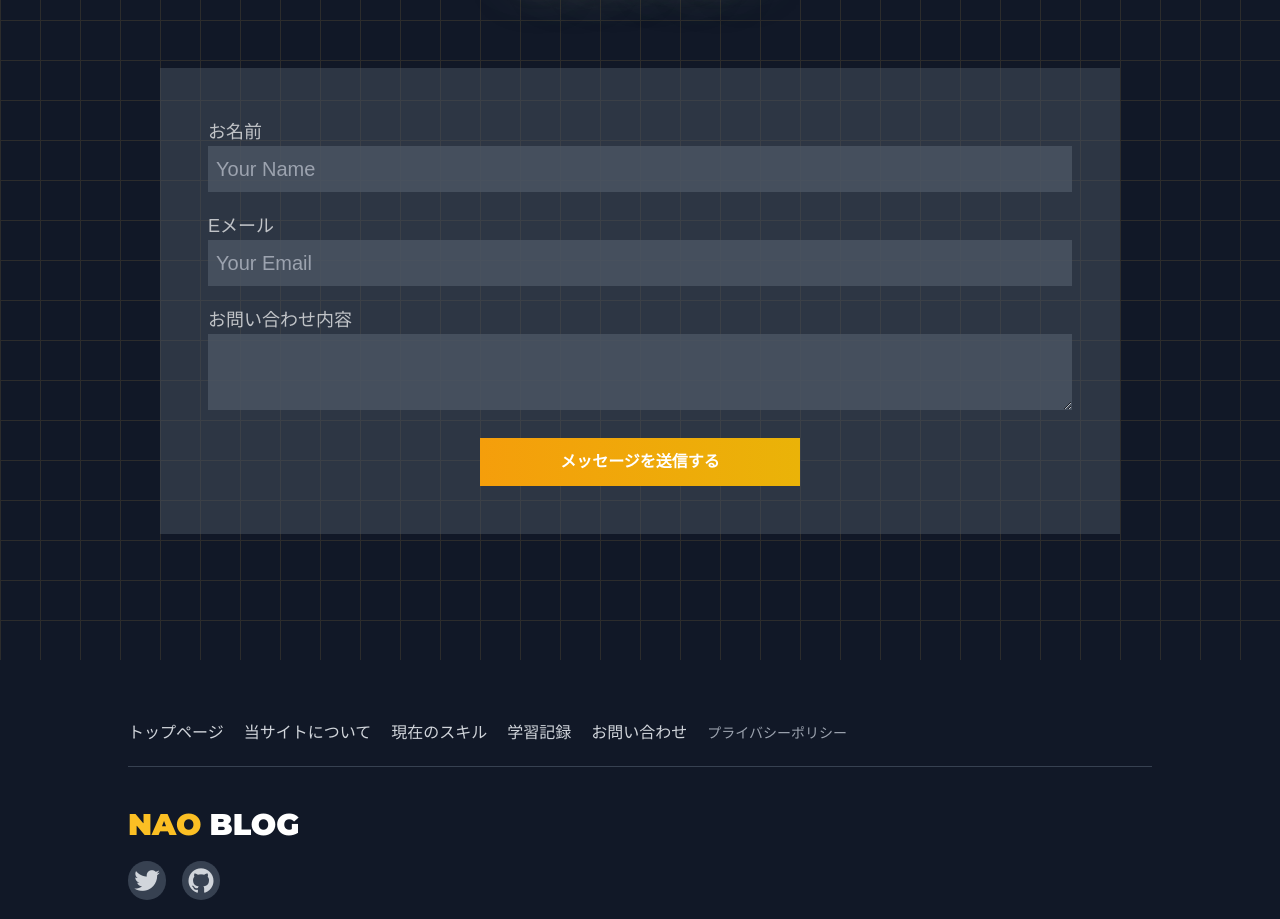
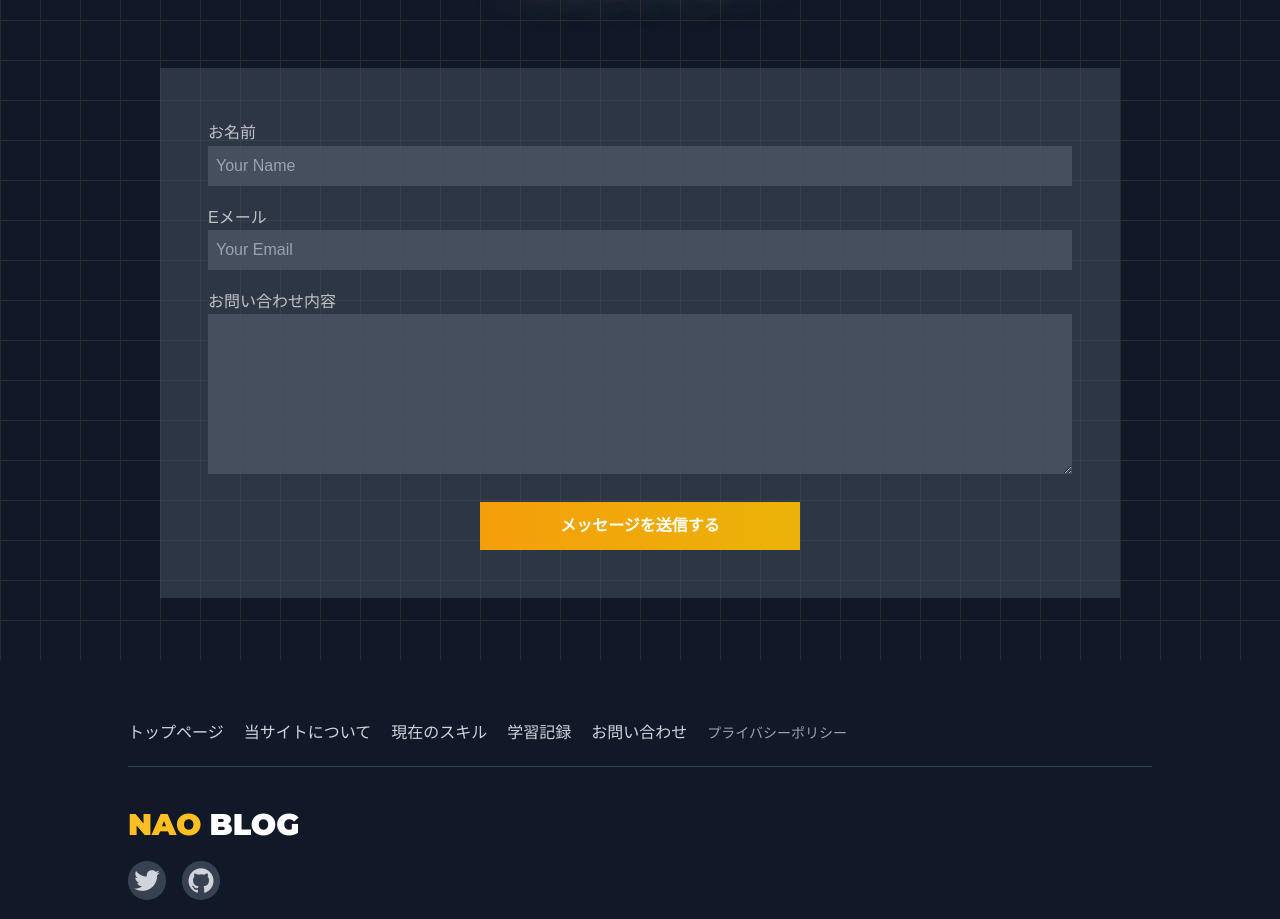
Before and after one commit to naomina121/naomina, a Next.js app: page / in a window 1280 px wide. Shown: the part 2540-3459 px from the top of the page. Built offline with nearby package versions, Linux system fonts and the light colour scheme; a web font is replaced by a local one.

Commit message:
contactの文字調整

```diff
--- a/components/top/Contact.tsx
+++ b/components/top/Contact.tsx
@@ -14,7 +14,7 @@ const Contact: FC<TopProps> = ({ item }) => {
         </div>
       </p>
       <div className="bg-gray-600/50 p-12 h-full">
-        <label htmlFor="textContent" className="text-white/70 text-lg">
+        <label htmlFor="textContent" className="text-white/70 text-base">
           お名前
         </label>
         <input
@@ -22,9 +22,9 @@ const Contact: FC<TopProps> = ({ item }) => {
           type="text"
           name="name"
           placeholder="Your Name"
-          className="w-full p-2 bg-gray-600/80"
+          className="w-full p-2 text-base bg-gray-600/80"
         />
-        <label htmlFor="email" className="mt-5 block text-white/70 text-lg">
+        <label htmlFor="email" className="text-base mt-5 block text-white/70">
           Eメール
         </label>
         <input
@@ -32,16 +32,16 @@ const Contact: FC<TopProps> = ({ item }) => {
           type="email"
           name="email"
           placeholder="Your Email"
-          className="w-full p-2 bg-gray-600/80"
+          className="w-full p-2 text-base bg-gray-600/80"
         />
         <label
           htmlFor="contentText"
-          className="mt-5 block text-white/70 text-lg"
+          className="mt-5 block text-white/70 text-base"
         >
           お問い合わせ内容
         </label>
         <textarea
-          className="w-full p-2 bg-gray-600/80"
+          className="w-full p-2 h-40 text-base bg-gray-600/80"
           name="content"
           id="contentText"
         ></textarea>
```
